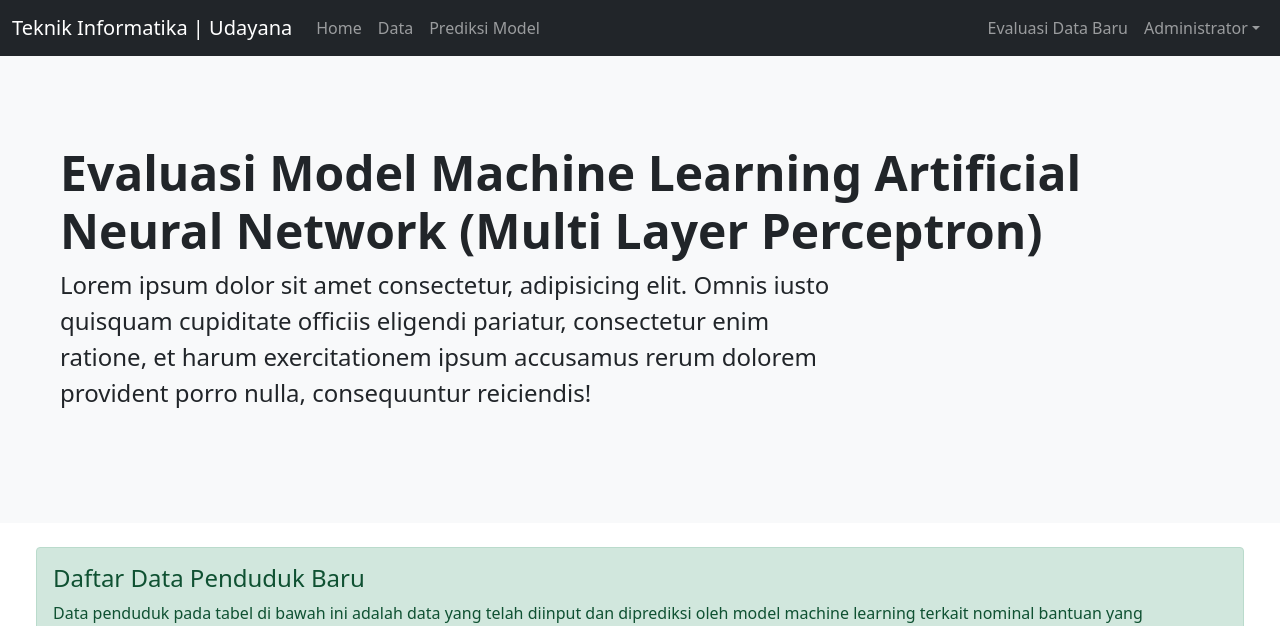
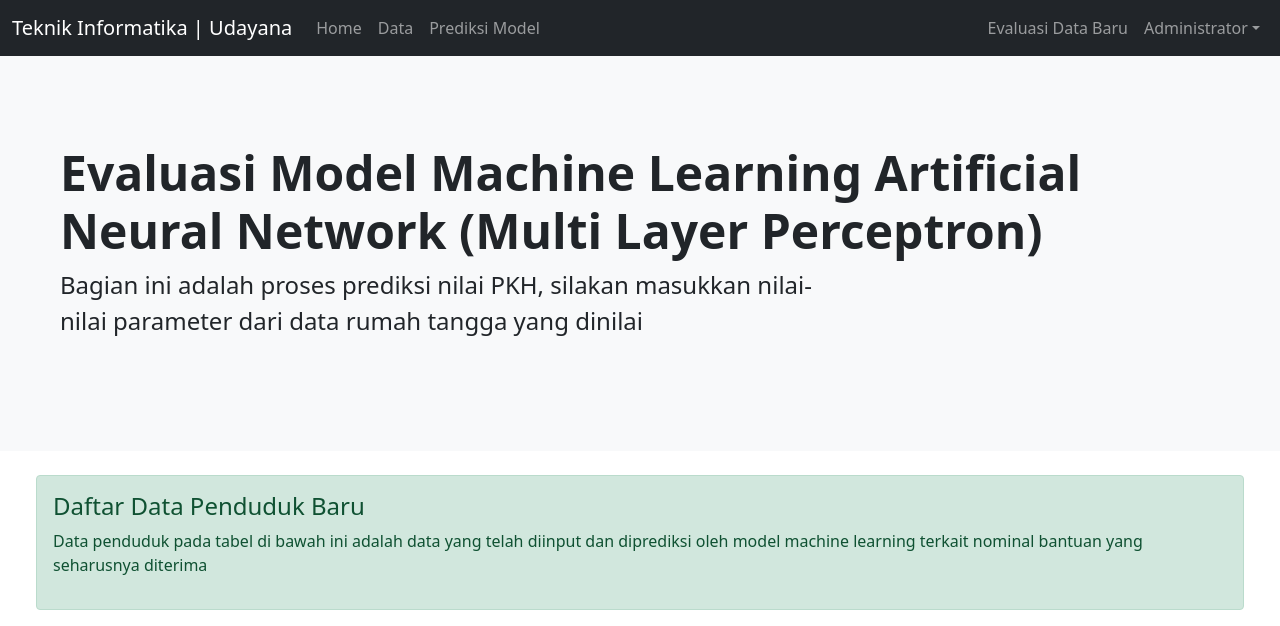
Before and after one commit to satriabimantara/Program-Keluarga-Harapan-Application, a Django app: template programkeluargaharapan/templates/evaluasimodel/index.html in a window 1280 px wide. Shown: the top 626 px of the page. Run offline with Django 4.2, Linux system fonts and the light colour scheme; the template is opened without the code that fills it, so the values that code supplies are empty; some libraries are stand-ins or nearby versions.

Commit message:
Changing text base to interface design from lecturer

```diff
--- a/programkeluargaharapan/templates/evaluasimodel/index.html
+++ b/programkeluargaharapan/templates/evaluasimodel/index.html
@@ -1,4 +1,5 @@
 {% extends 'base.html' %}
+{% load humanize %}
 {% block navbar-link %}
 {% comment %} <li class="nav-item active">
     <a class="nav-link" href="{% url 'evaluasimodel:datauji' %}">Evaluasi Data Uji</a>
@@ -13,9 +14,8 @@
 <div class="container-fluid py-5">
     <h1 class="display-5 fw-bold">Evaluasi Model Machine Learning Artificial Neural Network (Multi Layer Perceptron)
     </h1>
-    <p class="col-md-8 fs-4">Lorem ipsum dolor sit amet consectetur, adipisicing elit. Omnis iusto quisquam cupiditate
-        officiis eligendi pariatur, consectetur enim ratione, et harum exercitationem ipsum accusamus rerum dolorem
-        provident porro nulla, consequuntur reiciendis!</p>
+    <p class="col-md-8 fs-4">Bagian ini adalah proses prediksi nilai PKH, silakan masukkan nilai-nilai parameter dari
+        data rumah tangga yang dinilai</p>
 </div>
 {% endblock jumbotron %}
 
@@ -45,7 +45,6 @@
         <tr>
             <th scope="col">Nomor</th>
             <th scope="col">NIK</th>
-            <th scope="col">Nominal (Rp.)</th>
             <th scope="col">Nama</th>
             <th scope="col">Alamat</th>
             <th scope="col">Kelurahan</th>
@@ -53,6 +52,7 @@
             {% for num_col in numerical_attributes %}
             <th scope="col">{{num_col | capfirst}}</th>
             {% endfor %}
+            <th scope="col">Nominal (Rp.)</th>
         </tr>
     </thead>
     <tbody>
@@ -61,7 +61,6 @@
         <tr>
             <th scope="row">{{forloop.counter}}</th>
             <td>{{penduduk.nik}}</td>
-            <td>{{penduduk.prediksi_bantuan}}</td>
             <td>{{penduduk.nama_lengkap}}</td>
             <td>{{penduduk.alamat}}</td>
             <td>{{penduduk.kelurahan.nama_kelurahan}}</td>
@@ -74,6 +73,7 @@
             <td>{{penduduk.jumlah_balita_anakprasekolah}}</td>
             <td>{{penduduk.jumlah_lanjut_usia}}</td>
             <td>{{penduduk.jumlah_penyandang_disabilitas}}</td>
+            <td>{{penduduk.prediksi_bantuan|intcomma }}</td>
         </tr>
         {% endfor %}
     </tbody>
```
